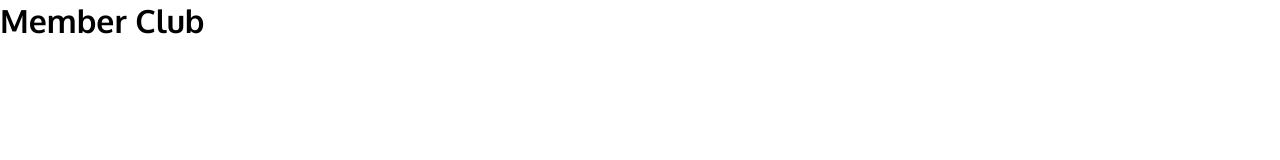
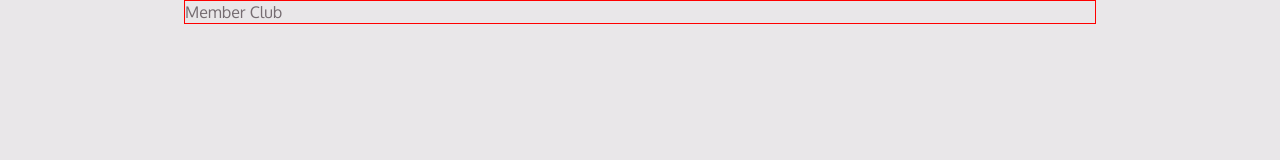
Before and after one commit to rmmena123/mba-member-club, a plain HTML site: page index.html in a window 1280 px wide. Drawn offline with Linux system fonts and the light colour scheme.

Commit message:
Config: finishing global styles

```diff
--- a/index.html
+++ b/index.html
@@ -9,10 +9,12 @@
       href="https://fonts.googleapis.com/css2?family=Oxygen:wght@300;400;700&display=swap"
       rel="stylesheet"
     />
-    <link rel="stylesheet" href="src/styles/global.css" />
+    <link rel="stylesheet" href="src/styles/index.css" />
     <title>Member Club</title>
   </head>
   <body>
-    <h1>Member Club</h1>
+    <header class="container">
+      <h1>Member Club</h1>
+    </header>
   </body>
 </html>
--- a/src/styles/global.css
+++ b/src/styles/global.css
@@ -1,11 +1,4 @@
-* {
-  margin: 0;
-  padding: 0;
-  box-sizing: border-box;
-}
-
 :root {
-  font-family: "Oxygen", sans-serif;
   --main---pink: #d658b3;
   --main---green: #45b442;
   --base---white: #ffffff;
@@ -16,13 +9,95 @@
   --base---gray-500: #756c71;
   --base---gray-600: #4a4448;
   --base---gray-700: #332b31;
-  --gradient-base: linear-gradient(90deg, #2DAA6E 0%, #2DAAAA 33.33%, #856CCF 66.67%, #D658B3 100%)
+  --gradient-base: linear-gradient(
+    90deg,
+     #2DAA6E 0%,
+     #2DAAAA 33.33%,
+     #856CCF 66.67%,
+     #D658B3 100%
+  );
 
-  --heading---title--md: 1.5rem;
-  --heading---title--sm: 1.125rem;
-  --heading---subtitle--md: 0.875rem;
-  --heading---subtitle--sm: 0.75rem;
-  --body---text--md: 1rem;
-  --body---text--sm: 0.875rem;
-  --body---text--xs: 0.75rem;
+  --ff-sans: "Oxygen", sans-serif;
+
+  --fs-heading---title--md: 1.5rem;
+  --fs-heading---title--sm: 1.125rem;
+  --fs-heading---subtitle--md: 0.875rem;
+  --fs-heading---subtitle--sm: 0.75rem;
+  --fs-body---text--md: 1rem;
+  --fs-body---text--sm: 0.875rem;
+  --fs-body---text--xs: 0.75rem;
+
+  --fw-base: 400;
+  --fw-bold: 700;
+
+  --line-height-base: 140%;
+
+  --space-none: 0;
+  --space-min: 0.25rem;
+  --space-sm: 0.5rem;
+  --space-md: 0.75rem;
+  --space-base: 1rem;
+  --space-lg: 1.25rem;
+  --space-xl: 1.5rem;
+  --space-2xl: 2rem;
+  --spacec-3xl: 4rem;
 }
+
+*,
+*::before,
+*::after {
+  box-sizing: border-box;
+}
+
+* {
+  margin: var(--space-none);
+  padding: var(--space-none);
+  font: inherit;
+
+  -webkit-font-smoothing: antialiased;
+  -moz-osx-font-smoothing: grayscale;
+}
+
+html {
+  font-family: var(--ff-sans);
+  font-weight: var(--fw-base);
+  font-size: var(--fs-body---text--md);
+  line-height: var(--line-height-base);
+  color: var(--base---gray-500);
+
+  overflow-x: hidden;
+  scroll-behavior: smooth;
+}
+
+body {
+  background-color: var(--base---gray-200);
+  overflow-x: hidden;
+}
+
+ul[role="list"] {
+  list-style: none;
+}
+
+a {
+  text-decoration: none;
+  color: inherit;
+}
+
+img {
+  max-width: 100%;
+  display: inline-block;
+}
+
+.container {
+  --max-width: 350px;
+  width: min(var(--max-width), 100% - var(--space-md) * 2);
+  margin-inline: auto;
+  border: 1px solid blue;
+}
+
+@media (width >= 62em) {
+  .container {
+    --max-width: 912px;
+    border: 1px solid red;
+  }
+}
--- /dev/null
+++ b/src/styles/index.css
@@ -0,0 +1 @@
+@import url(global.css);
```
